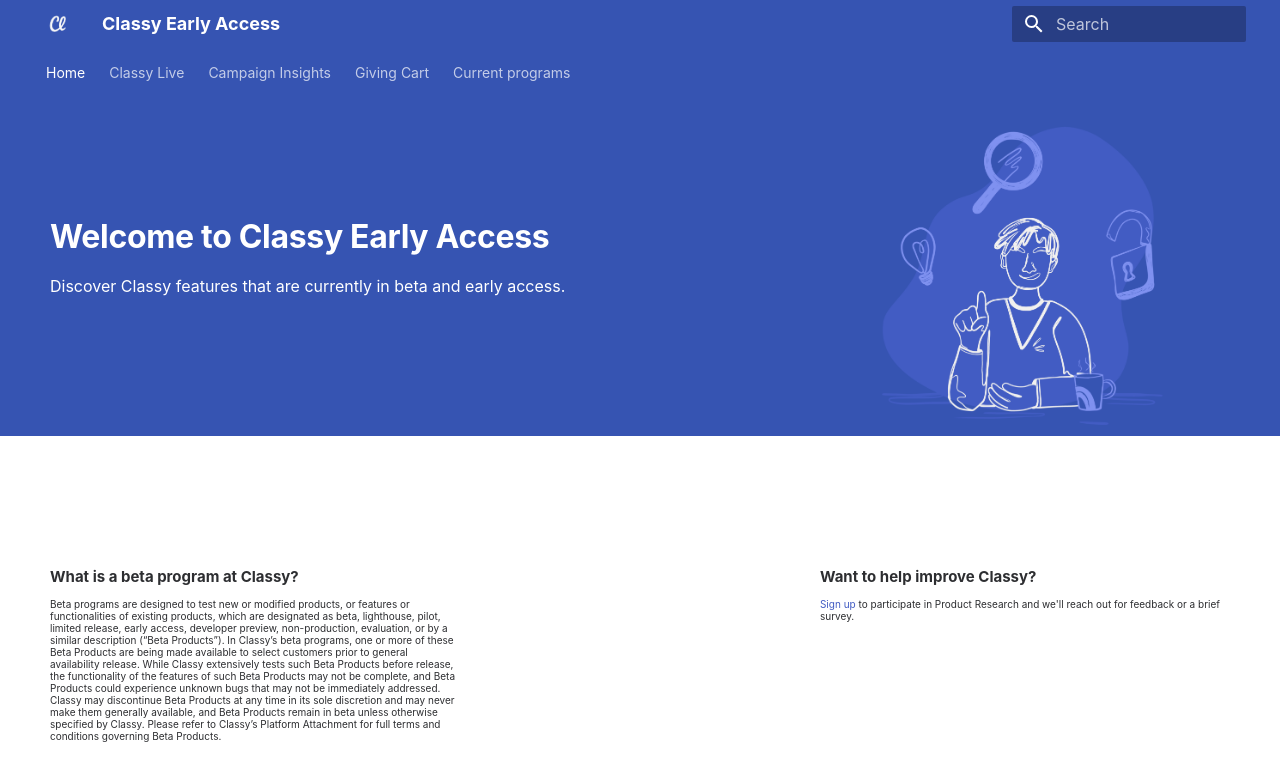
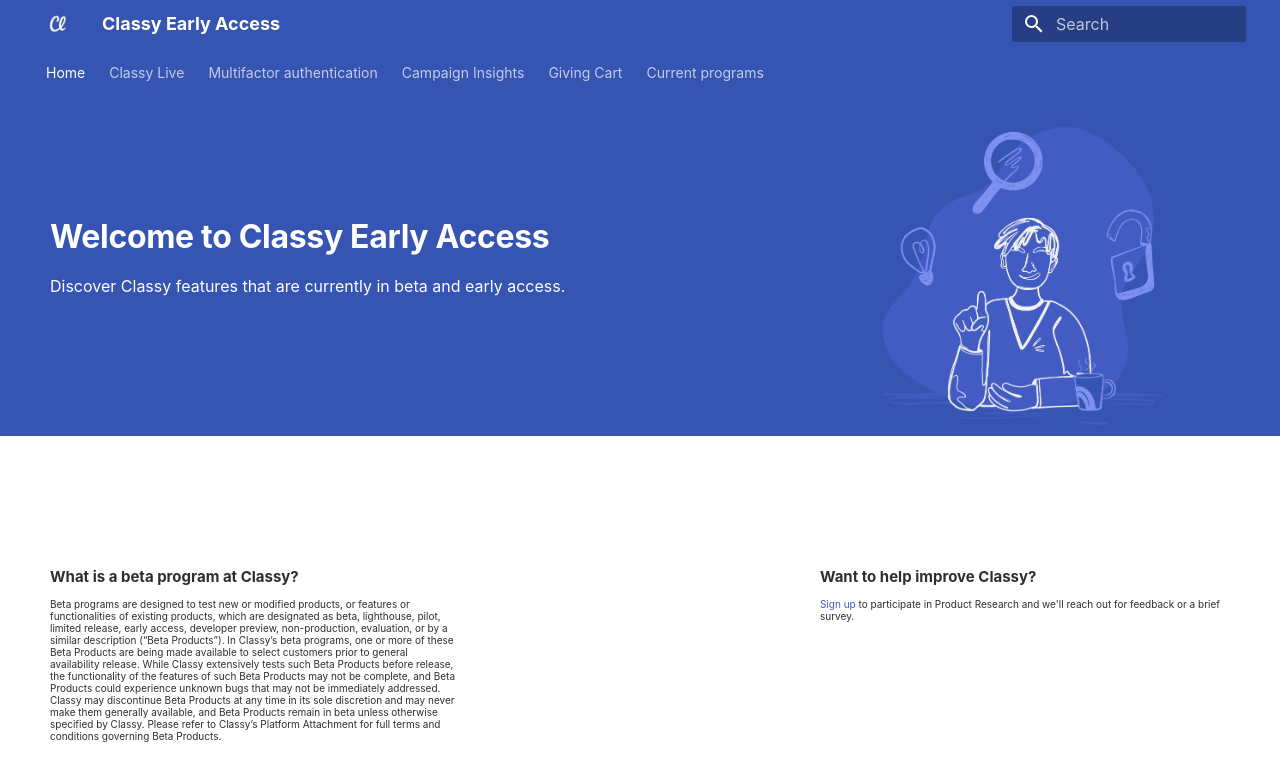
Before and after one commit to truj1ll0/mkdocs-help-center, an MkDocs documentation site: the page built from docs/index.md, in a window 1280 px wide and 900 px high. Shown: the top 781 px of the window. Built offline with MkDocs 1.6.1 and Material for MkDocs 9.7.7, drawn with Linux system fonts in a browser that asks for light colours; some web fonts are replaced.

Commit message:
Add mfa to site nav

```diff
--- a/mkdocs.yml
+++ b/mkdocs.yml
@@ -87,6 +87,7 @@
       - Mobile app + M2 card reader: classy-live/mobile-app.md
       - Card tokenization: classy-live/card-tokenization.md
       - Group registration: classy-live/group-registration.md
+  - Multifactor authentication: multifactor-authentication.md
   - Campaign Insights: campaign-insights.md
   - Giving Cart: giving-cart.md
   - Current programs: beta-and-lighthouse/current-programs.md
```
